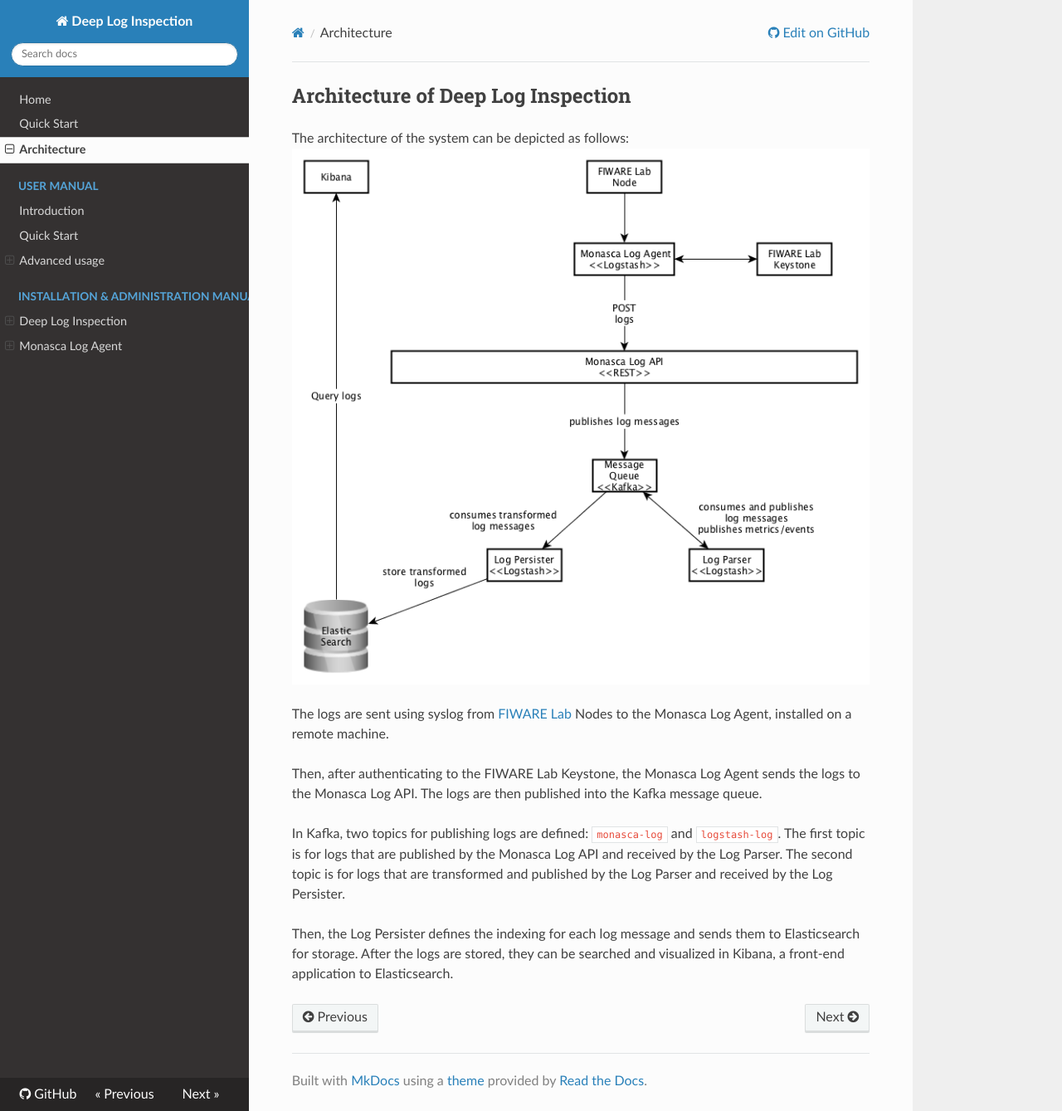
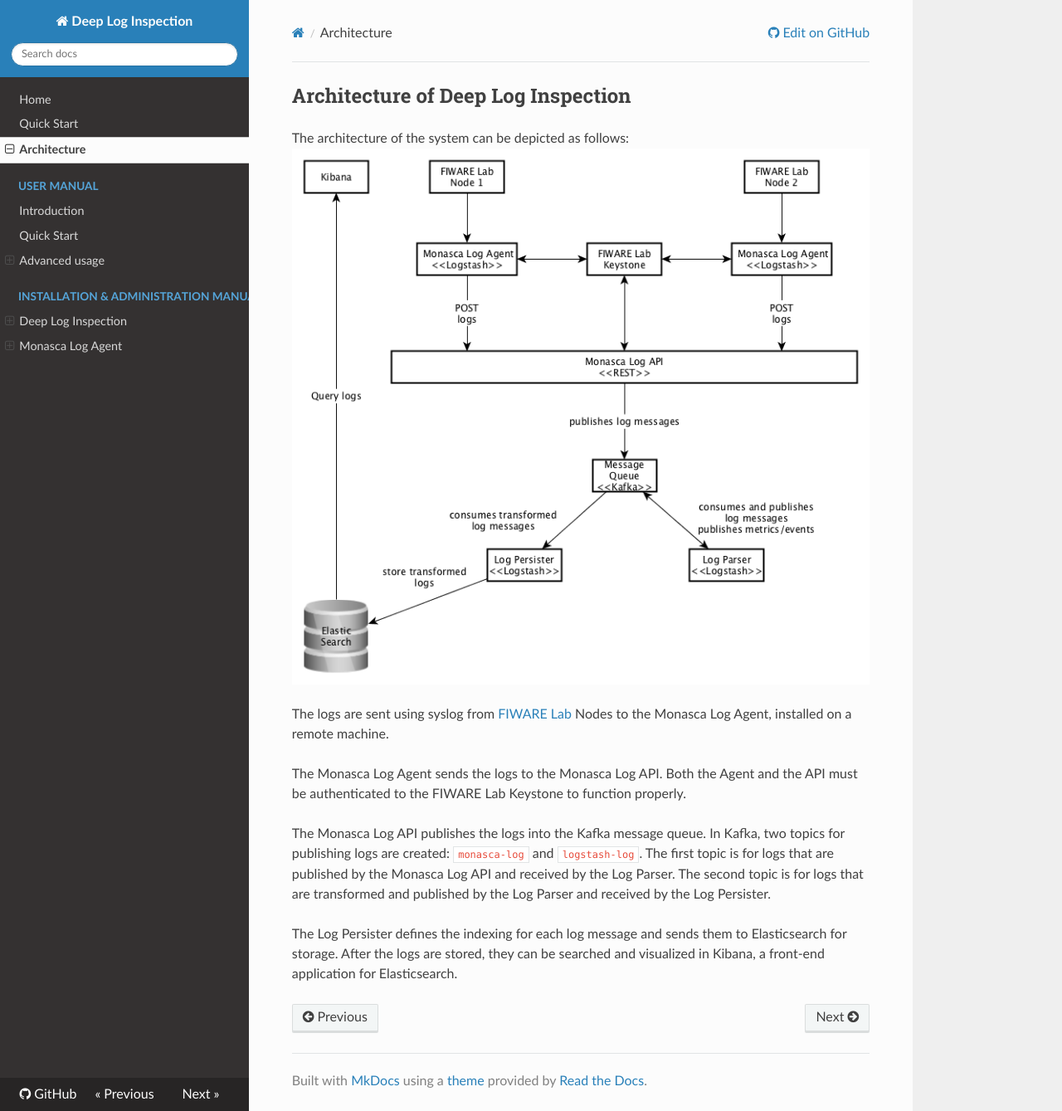
Before and after one commit to martel-innovate/deep-log-inspection, an MkDocs documentation site: the page built from doc/architecture.md, in a window 1280 px wide and 1339 px high. Shown: the whole window at 83% size. Built offline with MkDocs 1.6.1, drawn with Linux system fonts in a browser that asks for light colours; nearby versions of some CDN libraries; old or Windows-style settings are respelled for this version of MkDocs.

Commit message:
architecture.md: adjusted image with two FIWARE Lab Nodes; refined text

```diff
--- a/doc/architecture.md
+++ b/doc/architecture.md
@@ -4,10 +4,10 @@ The architecture of the system can be depicted as follows:
 
 The logs are sent using syslog from [FIWARE Lab][1] Nodes to the Monasca Log Agent, installed on a remote machine.
 
-Then, after authenticating to the FIWARE Lab Keystone, the Monasca Log Agent sends the logs to the Monasca Log API. The logs are then published into the Kafka message queue.
+The Monasca Log Agent sends the logs to the Monasca Log API. Both the Agent and the API must be authenticated to the FIWARE Lab Keystone to function properly.
 
-In Kafka, two topics for publishing logs are defined: `monasca-log` and `logstash-log`. The first topic is for logs that are published by the Monasca Log API and received by the Log Parser. The second topic is for logs that are transformed and published by the Log Parser and received by the Log Persister.
+The Monasca Log API publishes the logs into the Kafka message queue. In Kafka, two topics for publishing logs are created: `monasca-log` and `logstash-log`. The first topic is for logs that are published by the Monasca Log API and received by the Log Parser. The second topic is for logs that are transformed and published by the Log Parser and received by the Log Persister.
 
-Then, the Log Persister defines the indexing for each log message and sends them to Elasticsearch for storage. After the logs are stored, they can be searched and visualized in Kibana, a front-end application to Elasticsearch.
+The Log Persister defines the indexing for each log message and sends them to Elasticsearch for storage. After the logs are stored, they can be searched and visualized in Kibana, a front-end application for Elasticsearch.
 
 [1]:https://www.fiware.org/lab/
```
Also changed, not shown: doc/img/monasca_log_api.png.
